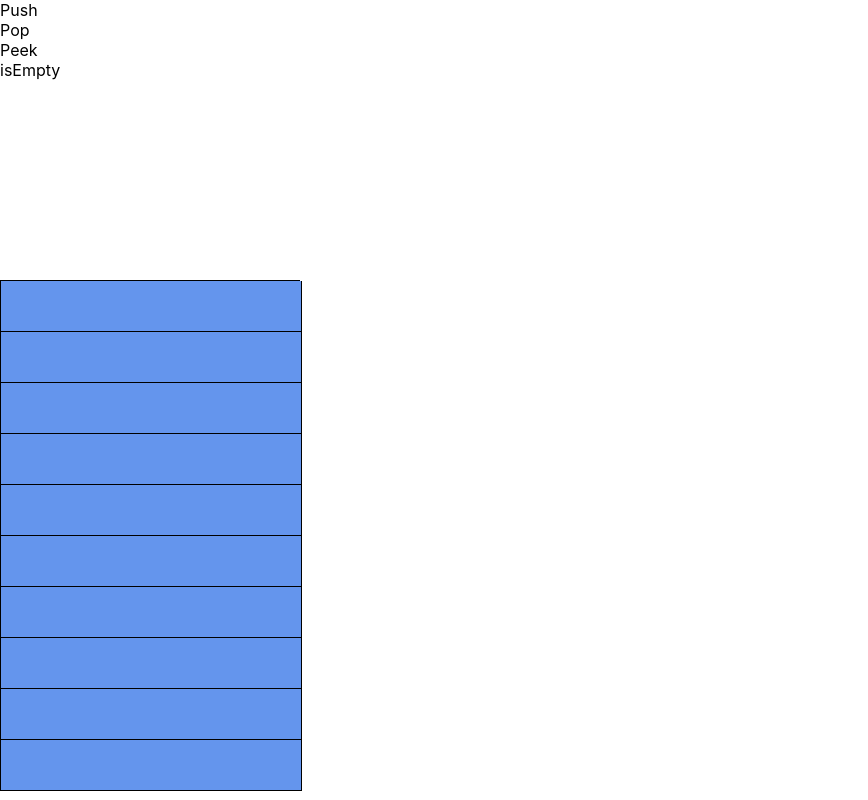
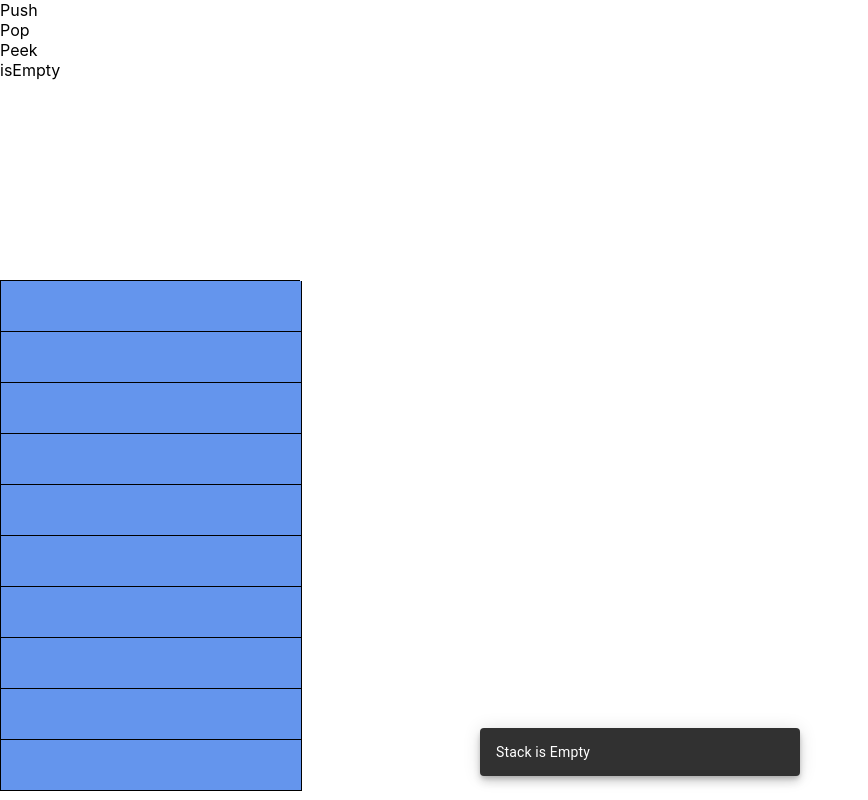
Before and after one commit to TerryHintz/stack_visualizer, a React (Create React App) app: page / in a window 1280 px wide. Both pictures are taken after a click on the element "Peek". Shown: the whole page, without its empty margins (0-868 px from the left). Built offline with nearby package versions, Linux system fonts and the light colour scheme.

Commit message:
implement peek

```diff
--- a/package.json
+++ b/package.json
@@ -3,6 +3,7 @@
   "version": "0.1.0",
   "private": true,
   "dependencies": {
+    "@material-ui/core": "^4.10.0",
     "@testing-library/jest-dom": "^4.2.4",
     "@testing-library/react": "^9.5.0",
     "@testing-library/user-event": "^7.2.1",
--- a/src/Stack.js
+++ b/src/Stack.js
@@ -1,5 +1,7 @@
 import React, {Component} from 'react';
 import './Stack.css'
+
+import Snackbar from '@material-ui/core/Snackbar';
 
 const funcs = [
     'Push',
@@ -12,6 +14,7 @@ class Stack extends Component {
     state = {
         stack: [],
         index: 9,
+        peek: false,
     }
 
     componentDidMount() {
@@ -22,21 +25,37 @@ class Stack extends Component {
         this.setState({stack: arr});
     }
 
+    closeSnackBar = () => {
+        this.setState({peek: false});
+    }
+
     handleButton = (func) => {
         switch(func){
             case 'Push':
                 this.push(5);
                 break;
+            case 'Peek':
+                this.setState({peek: true});
+                break;
         }
     }
 
     push = (val) => {
+        let copy = this.state.stack;
         const i = this.state.index;
+
+        copy[i] = val;
+
         const stack = document.getElementsByClassName('stack-element');
         stack[i].style.backgroundColor = '#ffcc66';
         setTimeout(() => stack[i].innerHTML = val, 1000);
         setTimeout(() => stack[i].style.backgroundColor = 'YellowGreen', 1000);
-        this.setState({index: this.state.index - 1});
+        this.setState({index: this.state.index - 1, stack: copy});
+    }
+
+    peek = () => {
+        const i = this.state.index;
+
     }
 
     render() {
@@ -45,7 +64,7 @@ class Stack extends Component {
                 <div>
                     {funcs.map((func) => {
                         return (
-                            <div>
+                            <div key={func}>
                                 <span onClick={() => this.handleButton(func)}>{func}</span>
                             </div>
                         )
@@ -60,6 +79,12 @@ class Stack extends Component {
                         )
                     })}
                 </div>
+                <Snackbar
+                    open={this.state.peek}
+                    message={this.state.index === 9 ? 'Stack is Empty' : 'Peek Returned ' + this.state.stack[this.state.index+1]}
+                    autoHideDuration={5000}
+                    onClose={() => this.closeSnackBar()}
+                />
             </div>
         )
     }
```
Also changed, not shown: 1 other file (tests, documents, lock files or other folders).
